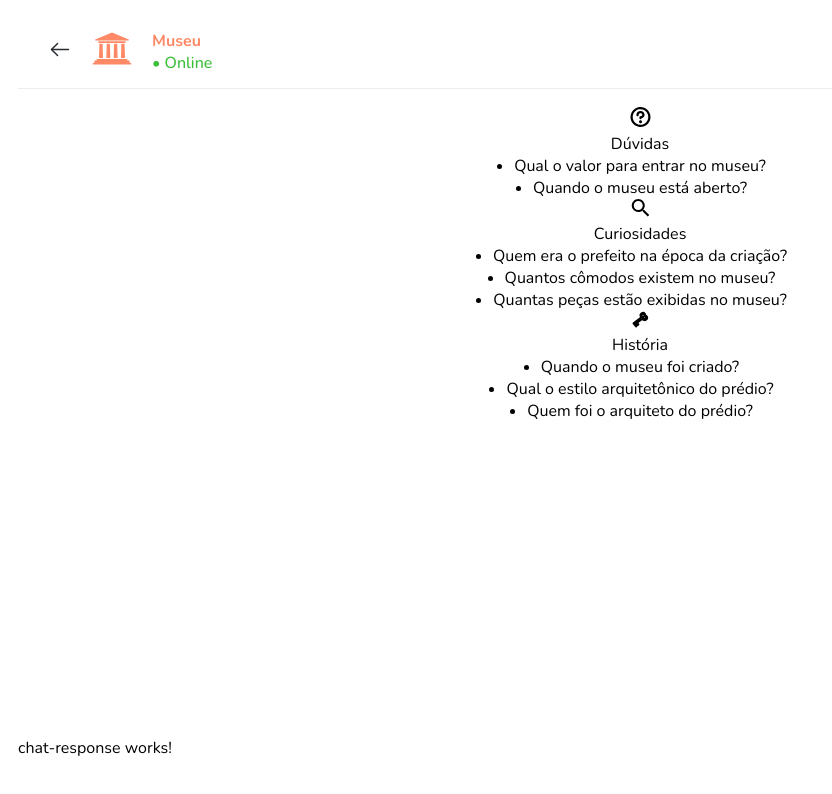
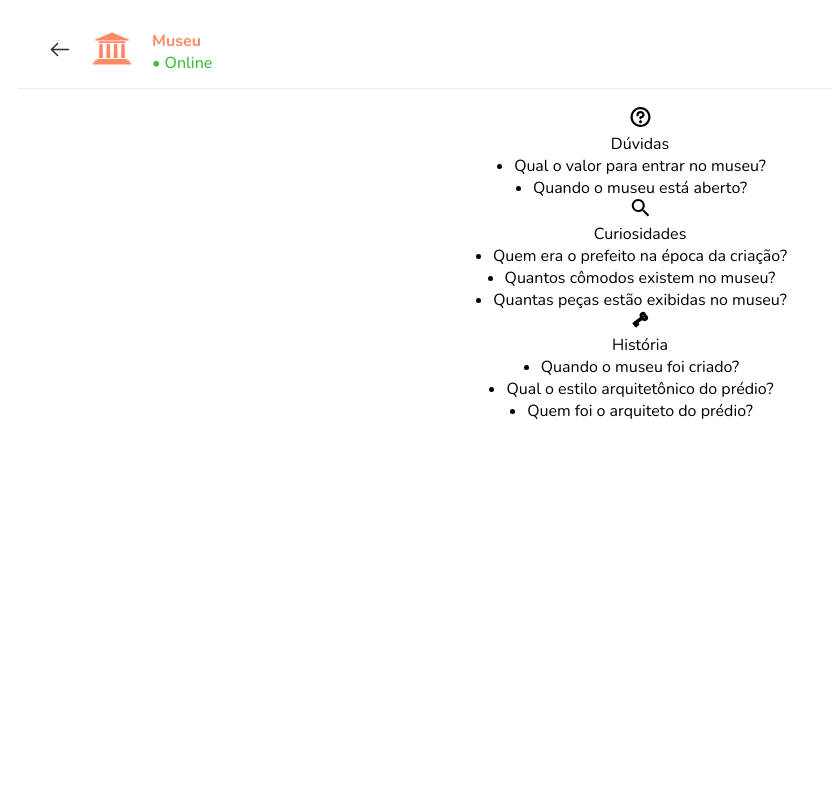
Before and after one commit to luixgabriel/chatbot-angular, an Angular app: page /chat in a window 1280 px wide. Shown: the top 794 px of the page, without its empty margins (0-832 px from the left). Built offline with nearby package versions, Linux system fonts and the light colour scheme.

Commit message:
fix: chat dialog message

```diff
--- a/src/app/components/chat-dialog/chat-dialog.component.html
+++ b/src/app/components/chat-dialog/chat-dialog.component.html
@@ -1,3 +1,6 @@
 <div class="conversation-wrapper">
-  <chat-response></chat-response>
+  <chat-response
+      class="chat-baloon"
+      *ngFor="let message of messages" [message]="message">
+  </chat-response>
 </div>
--- a/src/app/components/chat-dialog/chat-dialog.component.ts
+++ b/src/app/components/chat-dialog/chat-dialog.component.ts
@@ -1,11 +1,12 @@
 import { Component, Input } from '@angular/core';
 import { IMessage } from '../../interfaces/message';
 import { ChatResponseComponent } from '../chat-response/chat-response.component';
+import { CommonModule } from '@angular/common';
 
 @Component({
   selector: 'chat-dialog',
   standalone: true,
-  imports: [ChatResponseComponent],
+  imports: [ChatResponseComponent, CommonModule],
   templateUrl: './chat-dialog.component.html',
   styleUrl: './chat-dialog.component.scss'
 })
@@ -13,8 +14,8 @@ export class ChatDialogComponent {
 
 @Input() messages: IMessage[] = []
 
-
   showMessage(){
-    alert(this.messages)
+    console.log(this.messages)
+    alert('oi')
   }
 }
--- a/src/app/components/chat-response/chat-response.component.html
+++ b/src/app/components/chat-response/chat-response.component.html
@@ -1 +1,5 @@
-<p>chat-response works!</p>
+<div>
+  <h1>oi</h1>
+  <span>{{message.message}}</span>
+  <button (click)="showMessage()">Clicar</button>
+</div>
--- a/src/app/components/chat-response/chat-response.component.ts
+++ b/src/app/components/chat-response/chat-response.component.ts
@@ -1,4 +1,5 @@
-import { Component } from '@angular/core';
+import { Component, Input } from '@angular/core';
+import { IMessage } from '../../interfaces/message';
 
 @Component({
   selector: 'chat-response',
@@ -8,5 +9,12 @@ import { Component } from '@angular/core';
   styleUrl: './chat-response.component.scss'
 })
 export class ChatResponseComponent {
+  // esse ponto de exclamação faz que eu não precise ter que declar a variavél na hora que eu crio ela
+  @Input() message!: IMessage;
+
+  showMessage(){
+    console.log('chamei')
+    alert(this.message)
+  }
 
 }
--- a/src/app/pages/chat/chat.component.html
+++ b/src/app/pages/chat/chat.component.html
@@ -13,8 +13,8 @@
     <!-- chamando o evento que eu vou emitir no chat-suggestions -->
     <app-chat-suggestions
     (questionSelected)="sendSuggestedQuestion($event)"
-    *ngIf="questions.length === 0">
+    *ngIf="messages.length === 0">
     </app-chat-suggestions>
-    <chat-dialog [messages]="questions"></chat-dialog>
+    <chat-dialog [messages]="messages"></chat-dialog>
   </section>
 </main>
--- a/src/app/pages/chat/chat.component.ts
+++ b/src/app/pages/chat/chat.component.ts
@@ -15,13 +15,14 @@ import { ChatDialogComponent } from '../../components/chat-dialog/chat-dialog.co
 })
 export class ChatComponent {
 
-  questions: IMessage[] = []
+  messages: IMessage[] = []
 
   sendSuggestedQuestion(question: string){
-    this.questions.push({
+    this.messages.push({
       type: 'request',
       message: question
     })
+    console.log(this.messages[0])
   }
 
 }
```
